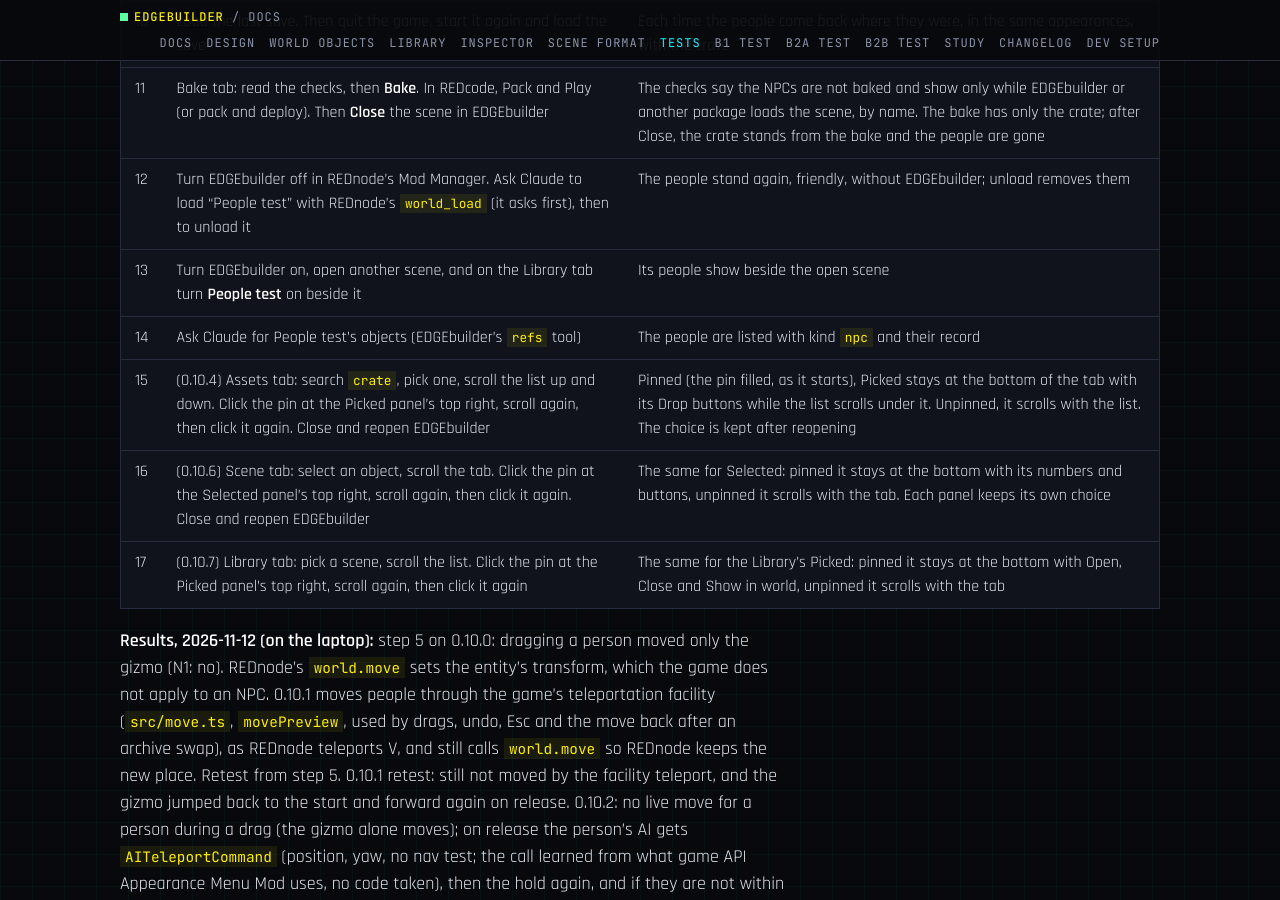
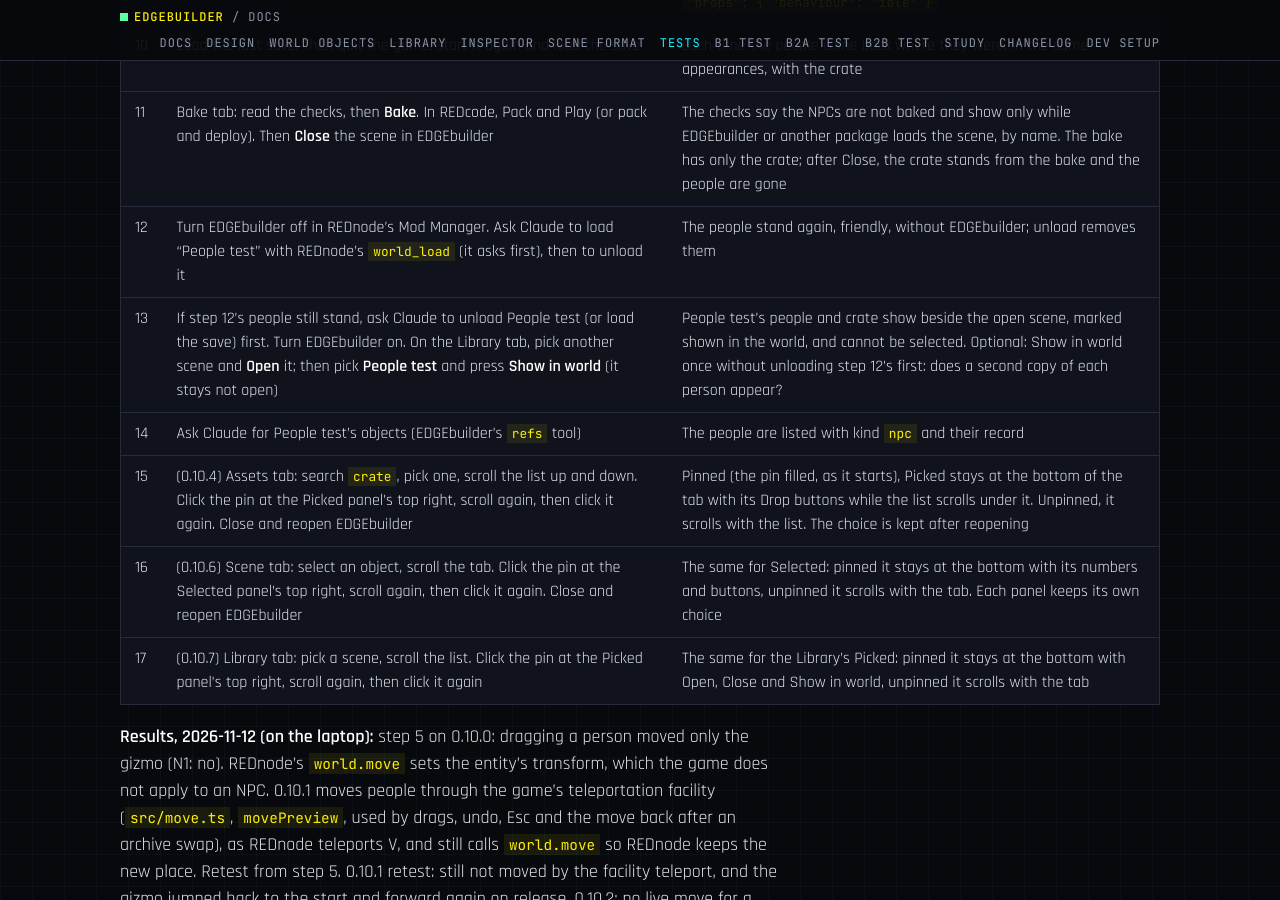
Before and after one commit to Edgemodders/EDGEbuilder, a Jekyll site: the page built from docs/testing.md, in a window 1280 px wide and 900 px high, scrolled down 39210 px. Built offline with Jekyll 4.4.1, drawn with Linux system fonts in a browser that asks for light colours.

Commit message:
Tests: step 13 made clear (Show in world beside another open scene, after step 12's unload)
Co-Authored-By: Claude Opus 5.5 <noreply@anthropic.com>

```diff
--- a/docs/testing.md
+++ b/docs/testing.md
@@ -726,7 +726,7 @@ Built on 2026-11-11 as 0.10.0, from the plan agreed with the owner the same day
 | 10 | Load the last save. Then quit the game, start it again and load the save | Each time the people come back where they were, in the same appearances, with the crate |
 | 11 | Bake tab: read the checks, then **Bake**. In REDcode, Pack and Play (or pack and deploy). Then **Close** the scene in EDGEbuilder | The checks say the NPCs are not baked and show only while EDGEbuilder or another package loads the scene, by name. The bake has only the crate; after Close, the crate stands from the bake and the people are gone |
 | 12 | Turn EDGEbuilder off in REDnode's Mod Manager. Ask Claude to load "People test" with REDnode's `world_load` (it asks first), then to unload it | The people stand again, friendly, without EDGEbuilder; unload removes them |
-| 13 | Turn EDGEbuilder on, open another scene, and on the Library tab turn **People test** on beside it | Its people show beside the open scene |
+| 13 | If step 12's people still stand, ask Claude to unload People test (or load the save) first. Turn EDGEbuilder on. On the Library tab, pick another scene and **Open** it; then pick **People test** and press **Show in world** (it stays not open) | People test's people and crate show beside the open scene, marked shown in the world, and cannot be selected. Optional: Show in world once without unloading step 12's first: does a second copy of each person appear? |
 | 14 | Ask Claude for People test's objects (EDGEbuilder's `refs` tool) | The people are listed with kind `npc` and their record |
 | 15 | (0.10.4) Assets tab: search `crate`, pick one, scroll the list up and down. Click the pin at the Picked panel's top right, scroll again, then click it again. Close and reopen EDGEbuilder | Pinned (the pin filled, as it starts), Picked stays at the bottom of the tab with its Drop buttons while the list scrolls under it. Unpinned, it scrolls with the list. The choice is kept after reopening |
 | 16 | (0.10.6) Scene tab: select an object, scroll the tab. Click the pin at the Selected panel's top right, scroll again, then click it again. Close and reopen EDGEbuilder | The same for Selected: pinned it stays at the bottom with its numbers and buttons, unpinned it scrolls with the tab. Each panel keeps its own choice |
```
